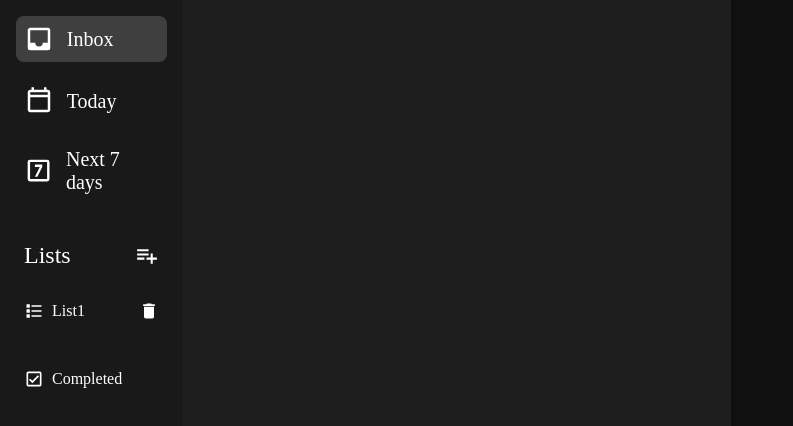
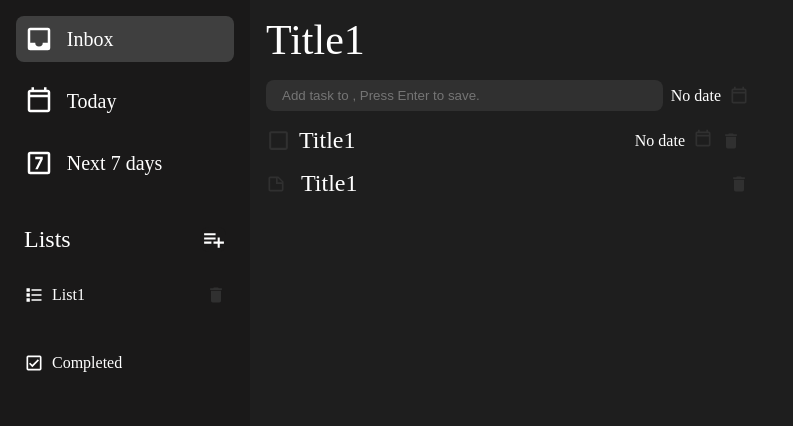
Before and after one commit to MisharyD/todo-list, a website built with webpack: page src/index.html in a window 1280 px wide. Shown: the whole page, without its empty margins (0-793 px from the left). Built offline with nearby package versions, Linux system fonts and the light colour scheme.

Commit message:
finish some in main section

```diff
--- a/src/index.html
+++ b/src/index.html
@@ -60,44 +60,47 @@
         </div>
     </div>
 
-    <div class="main" style = "display: none;">
-        <div class="list-title-delete-container">
-            <div class="list-title"></div>
-            <svg class = "deleteButton" style = "width: 30px" xmlns="http://www.w3.org/2000/svg" viewBox="0 0 24 24">
-                <path d="M19,4H15.5L14.5,3H9.5L8.5,4H5V6H19M6,19A2,2 0 0,0 8,21H16A2,2 0 0,0 18,19V7H6V19Z" />
-            </svg>
+    <div class="main" >
+        <div class="list-title-container">
+            <div class="list-title">Title1</div>
         </div>
 
         <form action="#" method = "dialog" class = "add-task-form">
-            <span>+</span>
-            <input type="text" placeholder="Add task to , Press Enter to save.">
-            <button class="date-toggle">
-                <svg style = "width: 30px" xmlns="http://www.w3.org/2000/svg" viewBox="0 0 24 24">
-                    <path d="M19 3H18V1H16V3H8V1H6V3H5C3.89 3 3 3.9 3 5V19C3 20.11 3.9 21 5 21H19C20.11 21 21 20.11 21 19V5C21 3.9 20.11 3 19 3M19 19H5V9H19V19M19 7H5V5H19V7Z" />
-                </svg>
-            </button>
-            <input type = "date" class = "add-task-date hidden">
+            <input type="text" class = "input-text" placeholder="Add task to , Press Enter to save.">
+            <span>No date</span>
+            <svg class = "date-toggle" xmlns="http://www.w3.org/2000/svg" viewBox="0 0 24 24">
+                <path d="M19 3H18V1H16V3H8V1H6V3H5C3.89 3 3 3.9 3 5V19C3 20.11 3.9 21 5 21H19C20.11 21 21 20.11 21 19V5C21 3.9 20.11 3 19 3M19 19H5V9H19V19M19 7H5V5H19V7Z" />
+            </svg>
+            <input type = "datetime-local" class = "input-date hidden">
         </form>
 
         <form action="" class = "add-notes" style="display: none;"> <!--for lists other than today and next7-->
 
         </form>
 
-        <div class="notes-tasks">
+        <div class="notes-tasks-container">
             <div class="task-card">
-                <div class = "task-title">Title1</div>
-                <svg class = "deleteButton" style = "width: 30px" xmlns="http://www.w3.org/2000/svg" viewBox="0 0 24 24">
+                <svg class = "complete-button" xmlns="http://www.w3.org/2000/svg" viewBox="0 0 24 24">
+                    <path d="M19,3H5C3.89,3 3,3.89 3,5V19A2,2 0 0,0 5,21H19A2,2 0 0,0 21,19V5C21,3.89 20.1,3 19,3M19,5V19H5V5H19Z" /></svg>
+                <div class = "title">Title1</div>
+                <span class = "task-date">No date</span>
+                <form action = "#" class ="changeDate">
+                     <svg class = "date-toggle" xmlns="http://www.w3.org/2000/svg" viewBox="0 0 24 24">
+                        <path d="M19 3H18V1H16V3H8V1H6V3H5C3.89 3 3 3.9 3 5V19C3 20.11 3.9 21 5 21H19C20.11 21 21 20.11 21 19V5C21 3.9 20.11 3 19 3M19 19H5V9H19V19M19 7H5V5H19V7Z" />
+                    </svg>
+                    <input type = "datetime-local" class = "input-date hidden">
+                </form>
+                <svg class = "delete-button" xmlns="http://www.w3.org/2000/svg" viewBox="0 0 24 24">
                     <path d="M19,4H15.5L14.5,3H9.5L8.5,4H5V6H19M6,19A2,2 0 0,0 8,21H16A2,2 0 0,0 18,19V7H6V19Z" />
                 </svg>
                 <div class="task-date"></div>
-                <form action = "" class ="changeDate">
-                    <input type="date">
-                </form>
             </div>
 
             <div class="note-card">
-                <div class = "task-title">Title1</div>
-                <svg class = "deleteButton" style = "width: 30px" xmlns="http://www.w3.org/2000/svg" viewBox="0 0 24 24">
+                <svg class = "note-icon" xmlns="http://www.w3.org/2000/svg" viewBox="0 0 24 24">
+                    <path d="M14,10H19.5L14,4.5V10M5,3H15L21,9V19A2,2 0 0,1 19,21H5C3.89,21 3,20.1 3,19V5C3,3.89 3.89,3 5,3M5,5V19H19V12H12V5H5Z" /></svg>
+                <div class = "title">Title1</div>
+                <svg class = "delete-button" xmlns="http://www.w3.org/2000/svg" viewBox="0 0 24 24">
                     <path d="M19,4H15.5L14.5,3H9.5L8.5,4H5V6H19M6,19A2,2 0 0,0 8,21H16A2,2 0 0,0 18,19V7H6V19Z" />
                 </svg>
             </div>
--- a/src/script/index.js
+++ b/src/script/index.js
@@ -1,6 +1,8 @@
 import Manager from "./manager"
 import "../style/index.css"
 import "../style/sidebar.css"
+import "../style/main.css"
+
 
 
 //currently for command line
@@ -249,7 +251,7 @@ const Todo = function ()
     };
 
 const datePickerToggle = document.querySelector('.date-toggle');
-const datePicker = document.querySelector('.add-task-date');
+const datePicker = document.querySelector('.input-date');
 
 datePickerToggle.addEventListener('click', () => {
     datePicker.classList.toggle('hidden');
--- a/src/style/index.css
+++ b/src/style/index.css
@@ -1,9 +1,19 @@
+:root
+{
+    --side-bar-color:#1a1919;
+    --color2:#303030;
+    --left-padding:8px;
+    --main-icon-width:30px;
+}
+
 html, body {
     margin:0px;
+    box-sizing: border-box;
 }
 
 *{
     color:white;
+    box-sizing: border-box;
 }
 
 body
@@ -11,8 +21,7 @@ body
     display: grid;
     grid-template-columns: 1fr 3fr 3fr;
     background-color: #101010;
-    overflow: hidden;
-    height:100dvh;
+    height:100vh;
 }
 
 .hidden {
--- a/src/style/main.css
+++ b/src/style/main.css
@@ -0,0 +1,116 @@
+:root
+{
+    --side-bar-color:#1a1919;
+    --color2:#303030;
+    --left-padding:8px;
+    --main-icon-width:30px;
+}
+
+.main
+{
+    display:flex;
+    flex-direction: column;
+    gap:1rem;
+    padding:16px;
+}
+
+.main .list-title
+{
+    font-size: 42px;
+}
+
+.add-task-form
+{
+    display:flex;
+    align-items: center;
+    gap:0.5rem;
+}
+
+.add-task-form .input-text
+{
+    background-color:var(--color2);
+    flex:1 1 auto;
+    border:0px;
+    padding:8px 16px;
+    border-radius: 8px;
+}
+
+.date-toggle
+{
+    width: 20px;
+    fill:var(--color2)
+}
+
+.date-toggle:hover
+{
+    cursor: pointer;
+    fill:black;
+}
+
+.input-date
+{
+    background-color: var(--color2);
+}
+
+.notes-tasks-container
+{
+    display: flex;
+    flex-direction: column;
+    gap:1rem;
+}
+
+.task-card
+{
+    display: flex;
+    align-items: center;
+    gap:0.5rem;
+}
+
+.task-card .title
+{
+    flex: 1 1 auto;
+    font-size: 24px;
+}
+
+.task-card .delete-button
+{
+    fill:var(--color2);
+    width: 20px;
+}
+
+.task-card .delete-button:hover
+{
+    fill:rgb(125, 2, 2);
+}
+
+.complete-button
+{
+    width:25px;
+    fill:var(--color2);
+}
+
+.complete-button:hover
+{
+    fill: #474747;
+    cursor: pointer;
+}
+
+.note-card
+{
+    display: flex;
+    align-items: center;
+    gap:0.5em;
+}
+
+.note-icon
+{
+    width:20px;
+    fill:var(--color2);
+    margin-right: 7px;
+}
+
+.note-card .title
+{
+    flex: 1 1 auto;
+    font-size: 24px;
+}
--- a/src/style/sidebar.css
+++ b/src/style/sidebar.css
@@ -4,16 +4,12 @@
 
 .side-bar
 {
-    --side-bar-color:#1a1919;
-    --hover-color:#303030;
-    --left-padding:8px;
-    --main-icon-width:30px;
-
     background-color: var(--side-bar-color);
     display:flex;
     flex-direction: column;
     gap:2rem;
     padding:16px;
+    min-width: 250px;
 }
 
 .inbox-icon
@@ -55,7 +51,7 @@
 .list:hover
 {
     cursor: pointer;
-    background-color: var(--hover-color);
+    background-color: var(--color2);
 }
 
 .current-list
@@ -122,18 +118,19 @@
 
 .list-card:hover
 {
-    background-color: var(--hover-color);
+    background-color: var(--color2);
     cursor: pointer;
 }
 
 .delete-button
 {
     width: 20px;
-    fill:white;
+    fill:var(--color2);
 }
+
 .delete-button:hover
 {
-    fill:red;
+    fill:rgb(125, 2, 2);
     cursor: pointer;
 }
 
@@ -148,6 +145,6 @@
 
 .completed:hover
 {
-    background-color: var(--hover-color);
+    background-color: var(--color2);
     cursor: pointer;
 }
```
Also changed, not shown: dist/bundle.js, dist/index.html, src/assets/images/note-outline.svg (added), 1 other file.
